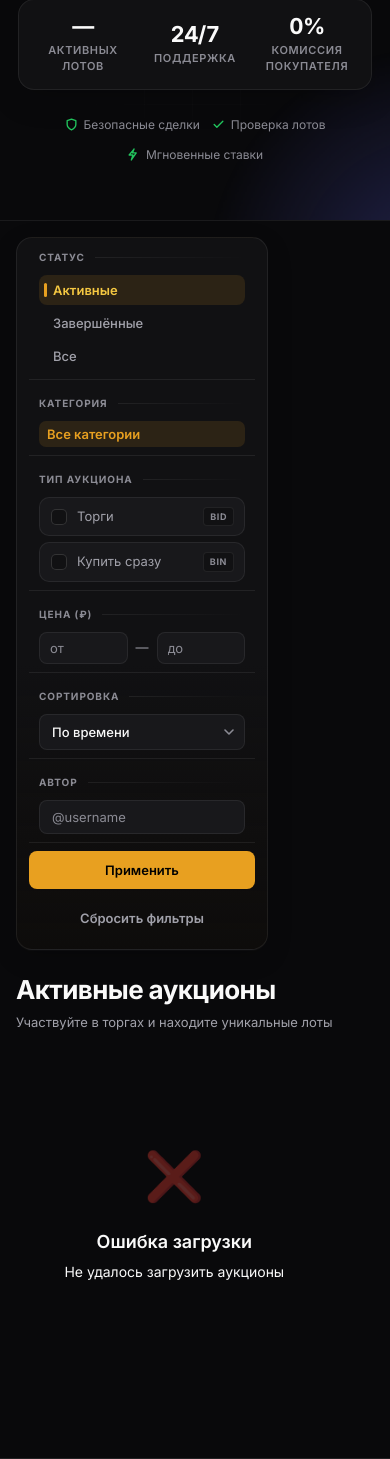
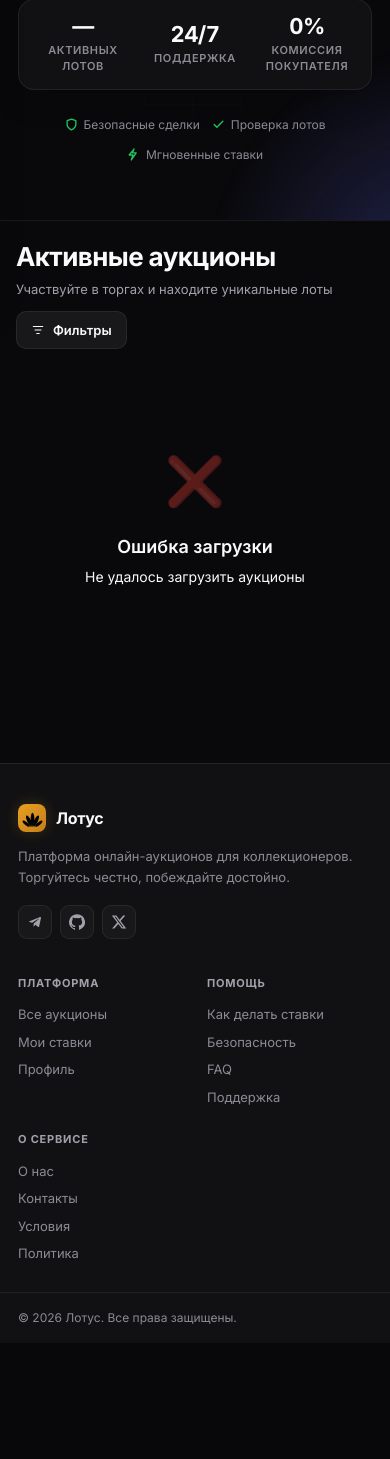
Before and after one commit to MrPlatynum/OnlineAuction, a Python web app: template templates/index.html in a window 390 px wide; the page is wider, and only the part inside the window is pictured. Shown: the part 532-1991 px from the top of that part. After the commit the page ends 1857 px from the top of that part, so only its background shows below. Run offline with Jinja, Linux system fonts and the light colour scheme; the template is opened without the code that fills it, so the values that code supplies are empty.

Commit message:
Move filter sidebar into off-canvas drawer on mobile
On viewports up to 768px the sidebar previously stacked on top of the
listing and consumed the whole first screen, hiding the lot grid until
the user scrolled past every filter section. The drawer keeps the
content above the fold and surfaces an active-filter count on the
trigger so narrowing rules stay discoverable.

```diff
--- a/static/css/index.css
+++ b/static/css/index.css
@@ -1130,14 +1130,65 @@ textarea.form-input { height: auto; padding: 10px 12px; resize: vertical; min-he
 /* ================================================================
    RESPONSIVE
    ================================================================ */
+/* "Filters" trigger button — desktop hides it (sidebar is always
+   visible there), mobile shows it as the only entry into the filter
+   drawer. Lives in the page-header, after the title block. */
+.filter-toggle {
+  display: none;
+  align-items: center; gap: 8px;
+  padding: 8px 14px; height: 38px;
+  background: var(--bg-3); color: var(--text-1);
+  border: 1px solid var(--border); border-radius: 10px;
+  font-size: 13px; font-weight: 600; cursor: pointer;
+  transition: border-color .15s, background .15s;
+}
+.filter-toggle:hover { border-color: var(--border-hi); }
+.filter-toggle svg { width: 14px; height: 14px; }
+.filter-toggle .badge {
+  display: none;
+  min-width: 18px; height: 18px; padding: 0 5px;
+  background: var(--accent); color: #000;
+  border-radius: 9px; font-size: 11px; font-weight: 700;
+  align-items: center; justify-content: center;
+}
+.filter-toggle.has-active .badge { display: inline-flex; }
+
+/* Drawer close-button + handle — only visible inside the mobile
+   drawer. The handle sits in a sticky header at the top of the
+   scrollable sidebar so the user can dismiss without scrolling. */
+.filter-sidebar .fs-drawer-head {
+  display: none;
+  position: sticky; top: 0; z-index: 2;
+  align-items: center; justify-content: space-between;
+  padding: 4px 4px 12px;
+  background: var(--bg-2);
+  border-bottom: 1px solid var(--border);
+  margin: -16px -16px 12px;
+  padding: 14px 16px;
+}
+.filter-sidebar .fs-drawer-title { font-size: 16px; font-weight: 700; color: var(--text-1); }
+.filter-sidebar .fs-drawer-close {
+  display: flex; align-items: center; justify-content: center;
+  width: 32px; height: 32px;
+  background: none; border: none; color: var(--text-2);
+  border-radius: 8px; cursor: pointer;
+  transition: background .15s, color .15s;
+}
+.filter-sidebar .fs-drawer-close:hover { background: var(--bg-3); color: var(--text-1); }
+
+/* Backdrop behind the open drawer — taps anywhere on it dismiss. */
+.filter-backdrop {
+  position: fixed; inset: 0; z-index: 99;
+  background: rgba(0,0,0,.55);
+  opacity: 0; pointer-events: none;
+  transition: opacity .2s ease;
+}
+.filter-backdrop.is-visible { opacity: 1; pointer-events: auto; }
+
 @media (max-width: 900px) {
   .page-layout { flex-direction: column; padding: 16px 16px 48px; }
-  .filter-sidebar { width: 100%; position: static; flex-direction: row; flex-wrap: wrap; gap: 8px; padding: 12px; }
-  .fs-section { padding: 6px 8px; border-bottom: none; border-right: 1px solid var(--border); }
-  .fs-section:last-child { border-right: none; }
-  .filter-sidebar .fs-actions { display: flex; gap: 6px; padding-top: 0; }
-  .filter-sidebar .fs-actions .btn { width: auto; }
-}
+}
+
 @media (max-width: 768px) {
   .nav-links { display: none; }
   .nav-hamburger { display: flex; }
@@ -1147,12 +1198,40 @@ textarea.form-input { height: auto; padding: 10px 12px; resize: vertical; min-he
   .fab { display: flex; }
   #createBtn { display: none !important; }
   .auctions-grid { grid-template-columns: 1fr 1fr; }
-  .filter-sidebar { flex-direction: column; }
-  .fs-section { border-right: none; border-bottom: 1px solid var(--border); }
+
+  /* Mobile: filter trigger appears, sidebar becomes off-canvas drawer.
+     Without is-open it sits off-screen left; with is-open it slides
+     into view above the page content. Width caps at 86vw / 340px so
+     part of the page stays visible behind the dim backdrop, signalling
+     that this is a transient overlay, not a navigation. */
+  .filter-toggle { display: inline-flex; }
+  .filter-sidebar {
+    position: fixed;
+    top: 0; left: 0; bottom: 0;
+    width: min(86vw, 340px);
+    max-height: 100vh;
+    transform: translateX(-100%);
+    transition: transform .25s ease;
+    border-radius: 0;
+    border: none;
+    border-right: 1px solid var(--border);
+    z-index: 100;
+    padding: 16px;
+  }
+  .filter-sidebar.is-open { transform: translateX(0); }
+  .filter-sidebar .fs-drawer-head { display: flex; }
+
+  /* Page content owns the full row when sidebar is off-canvas. */
+  .page-content { width: 100%; }
 }
 @media (max-width: 480px) {
   .auctions-grid { grid-template-columns: 1fr; }
 }
+
+/* iOS body-scroll-lock companion class — JS adds it on <body> when
+   the drawer opens so the page beneath doesn't scroll while the user
+   pans inside the filters. */
+body.no-scroll { overflow: hidden; touch-action: none; }
 
 /* Mobile nav drawer */
 .mobile-nav {
--- a/static/js/index.js
+++ b/static/js/index.js
@@ -1611,7 +1611,89 @@ function buildPageList(current, total) {
 
             if (applyBtn) applyBtn.addEventListener('click', applyFilters);
 
+            wireMobileFilterDrawer();
+
             filtersInitialized = true;
+        }
+
+        /**
+         * Mobile filter drawer: ≤768px viewport turns the always-visible
+         * desktop sidebar into an off-canvas drawer. CSS owns the slide-
+         * in animation; JS owns the open/close state, body-scroll lock,
+         * Esc / overlay / Apply dismissal, and the active-filter badge.
+         *
+         * Initialised once from initFiltersUI; the elements are present
+         * unconditionally in the markup so this is safe to call before
+         * the first viewport-resize event.
+         */
+        function wireMobileFilterDrawer() {
+            const sidebar = document.getElementById('filterSidebar');
+            const toggle  = document.getElementById('filterToggleBtn');
+            const closeBtn = document.getElementById('filterCloseBtn');
+            const backdrop = document.getElementById('filterBackdrop');
+            const badge   = document.getElementById('filterActiveBadge');
+            if (!sidebar || !toggle || !backdrop) return;
+
+            const setOpen = (open) => {
+                sidebar.classList.toggle('is-open', open);
+                backdrop.classList.toggle('is-visible', open);
+                backdrop.hidden = !open;
+                document.body.classList.toggle('no-scroll', open);
+                toggle.setAttribute('aria-expanded', String(open));
+            };
+
+            toggle.addEventListener('click', () => setOpen(true));
+            if (closeBtn) closeBtn.addEventListener('click', () => setOpen(false));
+            backdrop.addEventListener('click', () => setOpen(false));
+
+            // Esc dismisses — keyboard accessibility + a useful escape
+            // hatch for desktop testing in DevTools mobile emulation.
+            document.addEventListener('keydown', (e) => {
+                if (e.key === 'Escape' && sidebar.classList.contains('is-open')) {
+                    setOpen(false);
+                }
+            });
+
+            // Apply / Reset buttons inside the drawer should dismiss it
+            // on mobile — the user has expressed intent, no reason to
+            // keep the overlay covering the results they're about to see.
+            sidebar.addEventListener('click', (e) => {
+                const btn = e.target.closest('.fs-actions .btn');
+                if (btn && window.matchMedia('(max-width: 768px)').matches) {
+                    setOpen(false);
+                }
+            });
+
+            // Active-filter badge — recomputes whenever filters change so
+            // the user can see at a glance whether the drawer hides any
+            // narrowing rules. Counts: status≠active, any category, any
+            // type, any price, any creator, any non-default sort.
+            const updateBadge = () => {
+                let n = 0;
+                const status = document.getElementById('statusFilter')?.value;
+                if (status && status !== 'active') n++;
+                const cat = document.getElementById('categoryFilter')?.value;
+                if (cat) n++;
+                if (document.getElementById('filterBid')?.checked) n++;
+                if (document.getElementById('filterBin')?.checked) n++;
+                const minP = document.getElementById('minPrice')?.value;
+                const maxP = document.getElementById('maxPrice')?.value;
+                if (minP && Number(minP) > 0) n++;
+                if (maxP && Number(maxP) > 0) n++;
+                if (document.getElementById('creatorInput')?.value?.trim()) n++;
+                const sort = document.getElementById('sortFilter')?.value;
+                if (sort && sort !== 'time') n++;
+                if (badge) badge.textContent = String(n);
+                toggle.classList.toggle('has-active', n > 0);
+            };
+            updateBadge();
+            // Recompute after any handler that mutates filters — the
+            // sidebar fires applyFilters at the end of each change, and
+            // resetFilters writes the inputs synchronously, so a single
+            // listener on the sidebar is enough for both paths.
+            sidebar.addEventListener('change', updateBadge);
+            sidebar.addEventListener('input', updateBadge);
+            sidebar.addEventListener('click', updateBadge, true);
         }
 
         // initFiltersUI и первичный рендер будут вызваны из wire() ниже
--- a/templates/index.html
+++ b/templates/index.html
@@ -187,8 +187,23 @@
      ================================================================ -->
 <main class="page-layout">
 
+  <!-- Mobile-only backdrop. Tapping it closes the filter drawer.
+       On desktop it's invisible because the sidebar is permanently
+       visible, no need for any overlay. -->
+  <div class="filter-backdrop" id="filterBackdrop" hidden></div>
+
   <!-- ======= SIDEBAR FILTERS ======= -->
   <aside class="filter-sidebar" id="filterSidebar">
+
+    <!-- Drawer header — only rendered as visible inside the mobile
+         off-canvas mode (CSS hides it on desktop). Carries the title
+         and a close (×) button. -->
+    <div class="fs-drawer-head">
+      <span class="fs-drawer-title">Фильтры</span>
+      <button type="button" class="fs-drawer-close" id="filterCloseBtn" aria-label="Закрыть фильтры">
+        <svg width="18" height="18" viewBox="0 0 24 24" fill="none" stroke="currentColor" stroke-width="2.2" stroke-linecap="round" stroke-linejoin="round"><line x1="18" y1="6" x2="6" y2="18"/><line x1="6" y1="6" x2="18" y2="18"/></svg>
+      </button>
+    </div>
 
     <!-- Статус -->
     <div class="fs-section">
@@ -312,6 +327,15 @@
         <p class="page-subtitle">Участвуйте в торгах и находите уникальные лоты</p>
       </div>
       <div style="display:flex;align-items:center;gap:10px;flex-wrap:wrap;">
+        <!-- Mobile-only trigger that opens the off-canvas filter
+             drawer. The badge inside is filled by JS with the number of
+             currently active filters (≥1 means "has-active" class
+             toggled, surfaces the badge). -->
+        <button type="button" class="filter-toggle" id="filterToggleBtn" aria-label="Открыть фильтры">
+          <svg viewBox="0 0 24 24" fill="none" stroke="currentColor" stroke-width="2" stroke-linecap="round" stroke-linejoin="round"><line x1="4" y1="6" x2="20" y2="6"/><line x1="7" y1="12" x2="17" y2="12"/><line x1="10" y1="18" x2="14" y2="18"/></svg>
+          <span>Фильтры</span>
+          <span class="badge" id="filterActiveBadge">0</span>
+        </button>
         <span class="toolbar-count" id="resultInfoInline"></span>
       </div>
     </div>
```
